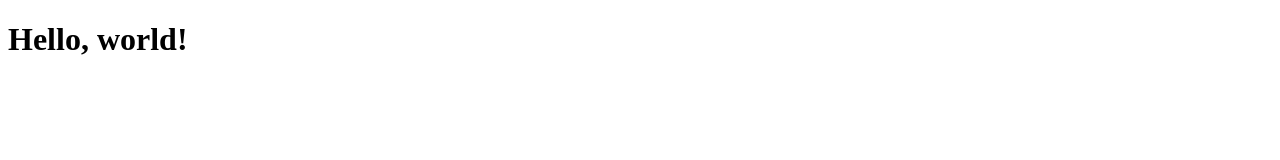
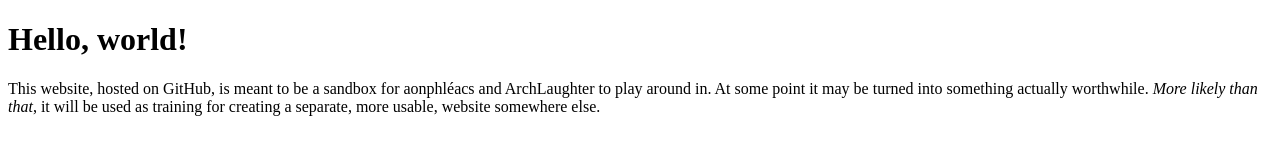
Before and after one commit to aonphleacs/website, a plain HTML site: page index.html in a window 1280 px wide. Drawn offline with Linux system fonts and the light colour scheme.

Commit message:
Add description to index

```diff
--- a/index.html
+++ b/index.html
@@ -1,6 +1,8 @@
 <!doctype HTML>
 <HTML>
+<meta charset="UTF-8">
 <body>
 <h1>Hello, world!</h1>
+<p>This website, hosted on GitHub, is meant to be a sandbox for aonphléacs and ArchLaughter to play around in. At some point it may be turned into something actually worthwhile. <em>More likely than that</em>, it will be used as training for creating a separate, more usable, website somewhere else.</p>
 </body>
 </HTML>
```
